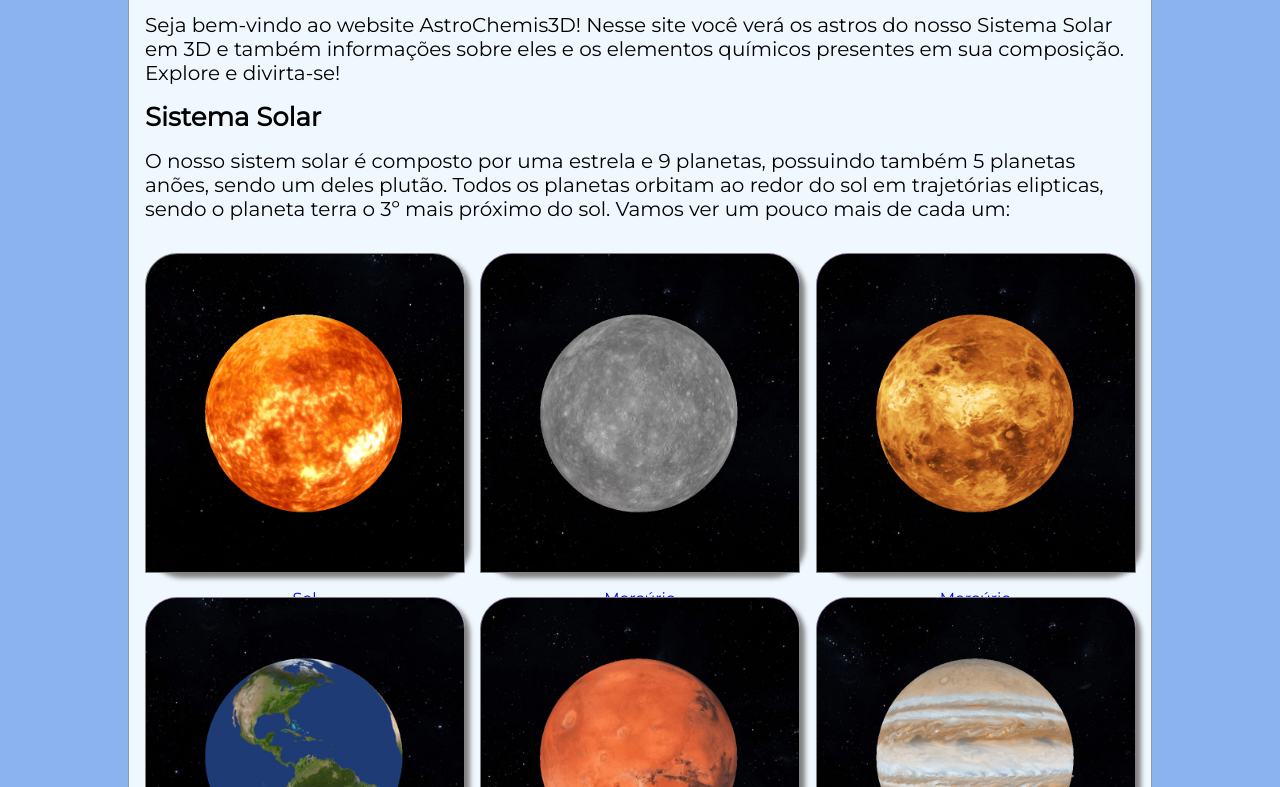
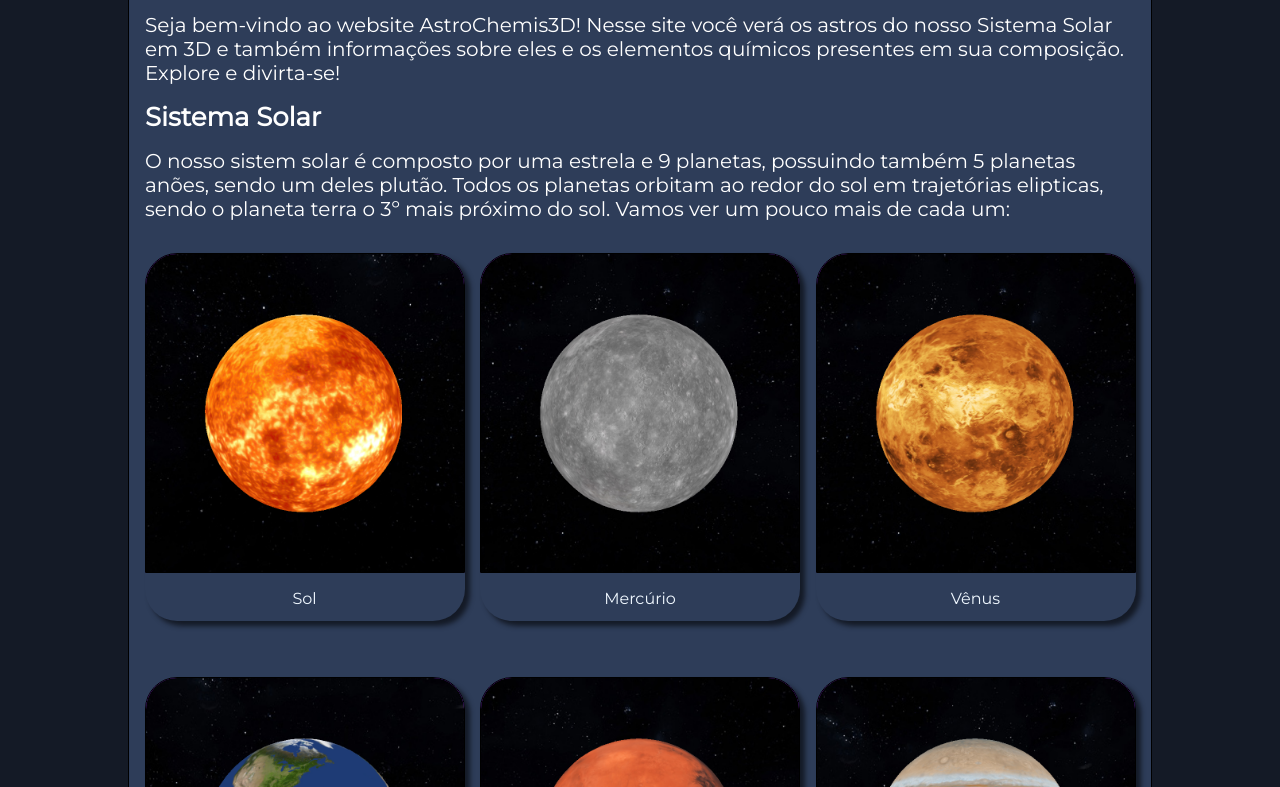
Before and after one commit to Pirraio/AstroChemis3D, a plain HTML site: page index.html in a window 1280 px wide. Shown: the part 233-1020 px from the top of the page. Drawn offline with Linux system fonts and the light colour scheme.

Commit message:
Mudanças nas cores do Site

```diff
--- a/index.html
+++ b/index.html
@@ -38,7 +38,7 @@
                 <a href="pages/astro/venus.html">
                     <div class="box-wrapper">
                         <img src="img/venus.png" alt="Vênus 3D">
-                        <p>Mercúrio</p>
+                        <p>Vênus</p>
                     </div>
                 </a>
                 <a href="pages/astro/terra.html">
--- a/style.css
+++ b/style.css
@@ -8,13 +8,18 @@
 
 
 body {
-    background: #8ab3f0;
+    background: #141A26;
+    color: white
+}
+
+a {
+    color: aliceblue;
 }
 
 nav {
     padding: 10px;
-    border-bottom: 1px solid #999999;
-    background-color: aliceblue;
+    border-bottom: 1px solid black;
+    background-color: #5833A6;
     margin-bottom: 2rem;
 }
 
@@ -72,9 +77,9 @@ main p {
 .content-box {
     width: 80%;
     padding-bottom: 1rem;
-    border: 1px solid #999999;
+    border: 1px solid black;
     margin: auto;
-    background-color: aliceblue;
+    background-color: #2E3D59;
     border-radius: .5rem;
     margin-bottom: 2rem;
 
@@ -94,10 +99,11 @@ main p {
     flex-direction: column;
     text-align: center;
     margin-top: 1rem;
-    box-shadow: 5px 5px 5px gray;
+    box-shadow: 5px 5px 5px #141A26;
     width: 20rem;
-    height: 20rem;
+    height: 23rem;
     border-radius: 2rem 2rem;
+    margin-bottom: 2rem;
 
 }
 
@@ -106,7 +112,7 @@ main p {
     height: 100%;
     background-color: blueviolet;
     border-radius: 2rem 2rem 0 0;
-    border: 1px solid gray;
+    border: 1px solid black;
 }
 
 .box-wrapper p {
@@ -120,8 +126,8 @@ main p {
 }
 
 .elements-box a:hover {
-    color: red;
-    transform: scale(1.03);
+    color: #8979D9;
+    transform: scale(1.02);
     transition: transform .1s linear;
 
 }
```
